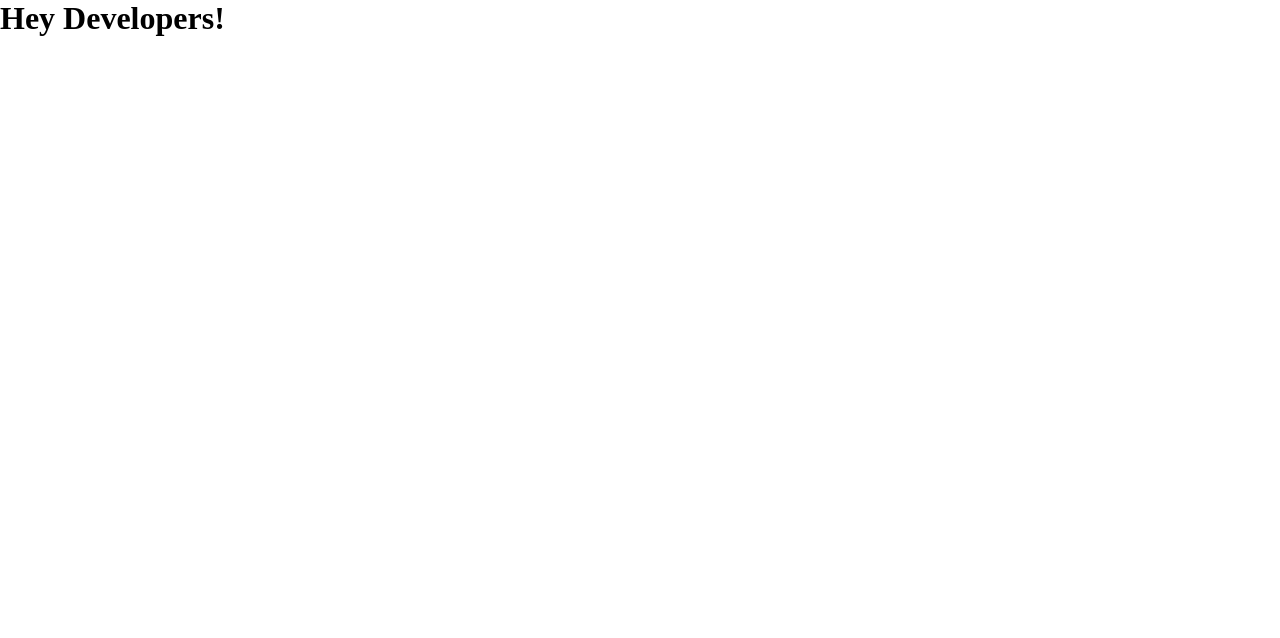
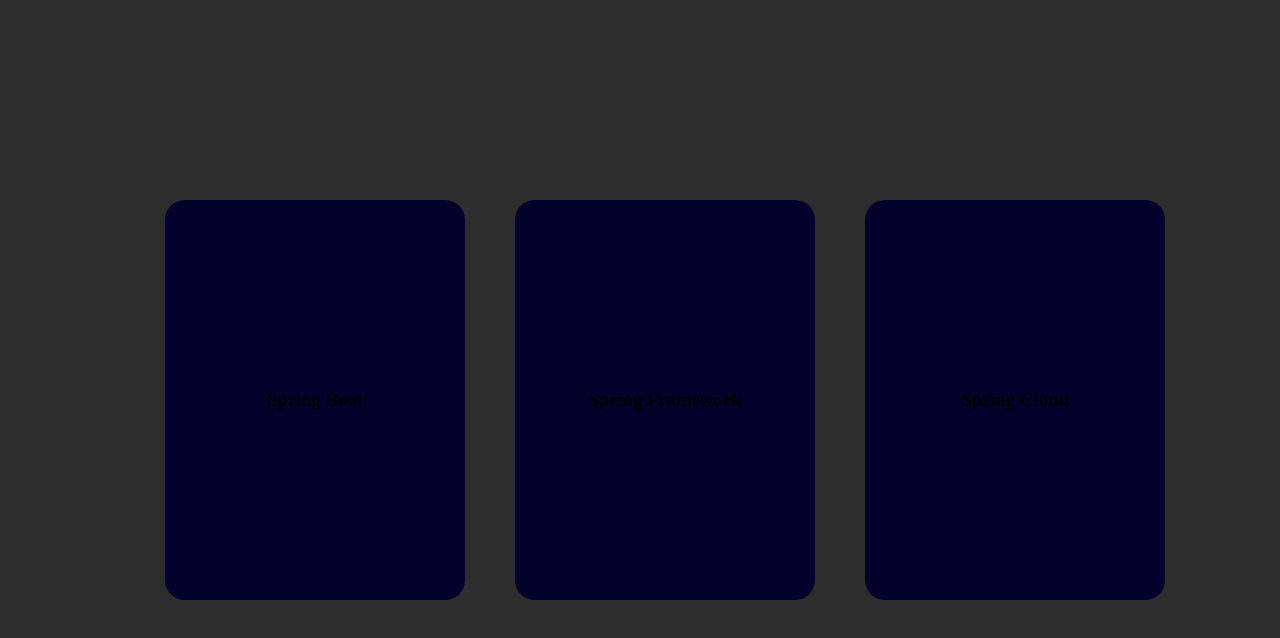
Before and after one commit to MaroufEbrahimi/animation-style, a plain HTML site: page index.html in a window 1280 px wide. Drawn offline with Linux system fonts and the light colour scheme.

Commit message:
some initial style and fit boxes on the center

```diff
--- a/index.html
+++ b/index.html
@@ -7,6 +7,19 @@
     <title>DEMO</title>
   </head>
   <body>
-    <h1>Hey Developers!</h1>
+    <div class="boxes">
+      <div class="box">
+        <span></span>
+        <h3>Spring Boot</h3>
+      </div>
+      <div class="box">
+        <span></span>
+        <h3>Spring Framework</h3>
+      </div>
+      <div class="box">
+        <span></span>
+        <h3>Spring Cloud</h3>
+      </div>
+    </div>
   </body>
 </html>
--- a/style.css
+++ b/style.css
@@ -3,3 +3,24 @@
   margin: 0;
   box-sizing: border-box;
 }
+
+.boxes {
+  display: flex;
+  justify-content: center;
+  align-items: center;
+  min-height: 100vh;
+  background: #2d2d2e;
+}
+
+.boxes .box {
+  position: relative;
+  width: 300px;
+  height: 400px;
+  margin-left: 50px;
+  background: rgb(1, 1, 43);
+  display: flex;
+  align-items: center;
+  justify-content: center;
+  border-radius: 20px;
+  overflow: hidden;
+}
```
